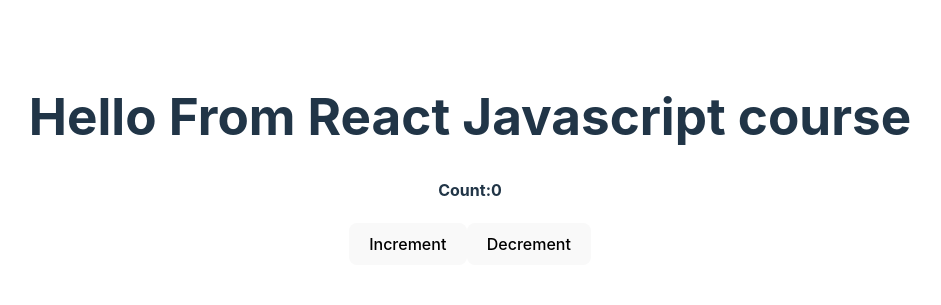
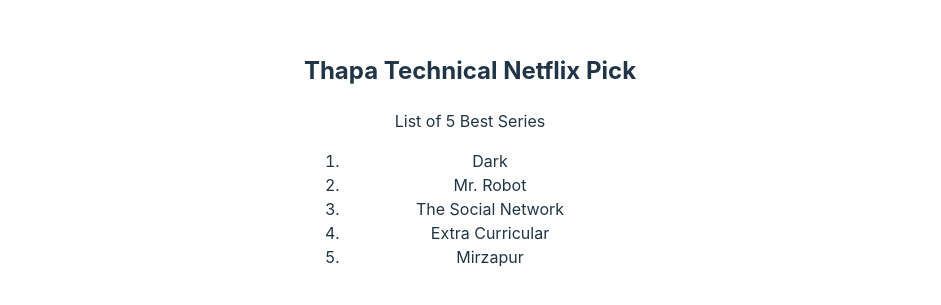
Before and after one commit to BishnuThapa/react-javascript, a React (Vite) app: page / in a window 1280 px wide. Shown: the part 241-546 px from the top of the page, without its empty margins (170-1111 px from the left). Built offline with nearby package versions, Linux system fonts and the light colour scheme.

Commit message:
simple movies listing web app

```diff
--- a/src/App.jsx
+++ b/src/App.jsx
@@ -2,22 +2,24 @@
 import reactLogo from './assets/react.svg'
 import viteLogo from '/vite.svg'
 import './App.css'
+import Movies from './Movies'
 
 function App() {
-  const [count, setCount] = useState(0)
-  const increment = () => {
-    setCount(count+1)
-  }
-  const decrement = () => {
-    if (count>0)
-      setCount(count-1)
-  }
+  // const [count, setCount] = useState(0)
+  // const increment = () => {
+  //   setCount(count+1)
+  // }
+  // const decrement = () => {
+  //   if (count>0)
+  //     setCount(count-1)
+  // }
   return (
     <>
-      <h1>Hello From React Javascript course</h1>
+      {/* <h1>Hello From React Javascript course</h1>
       <h4>Count:{count}</h4>
       <button onClick={increment} >Increment</button>
-      <button onClick={decrement} >Decrement</button>
+      <button onClick={decrement} >Decrement</button> */}
+      <Movies />
     </>
   )
 }
--- /dev/null
+++ b/src/Movies.jsx
@@ -0,0 +1,19 @@
+import React from 'react'
+
+const Movies = () => {
+  return (
+    <>
+          <h2>Thapa Technical Netflix Pick</h2>
+          <p>List of 5 Best Series</p>
+          <ol>
+              <li>Dark</li>
+              <li>Mr. Robot</li>
+              <li>The Social Network</li>
+              <li>Extra Curricular</li>
+              <li>Mirzapur</li>
+          </ol>
+    </>
+  )
+}
+
+export default Movies
```
